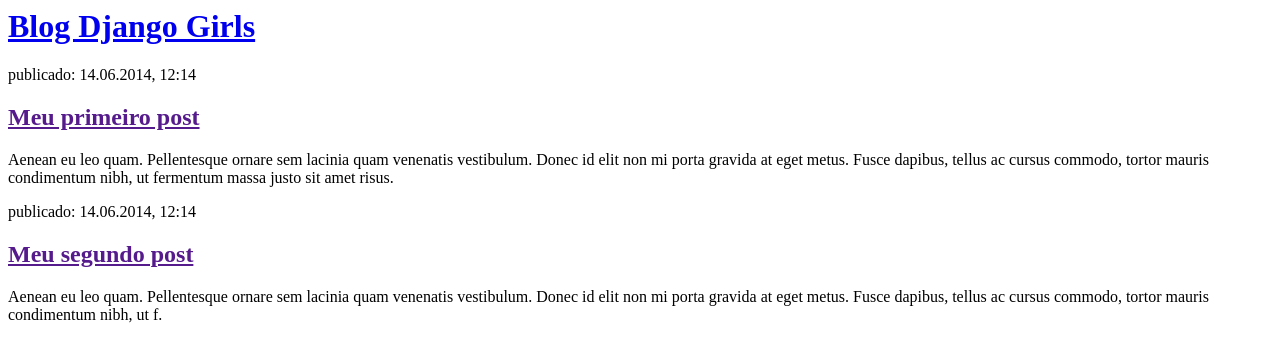
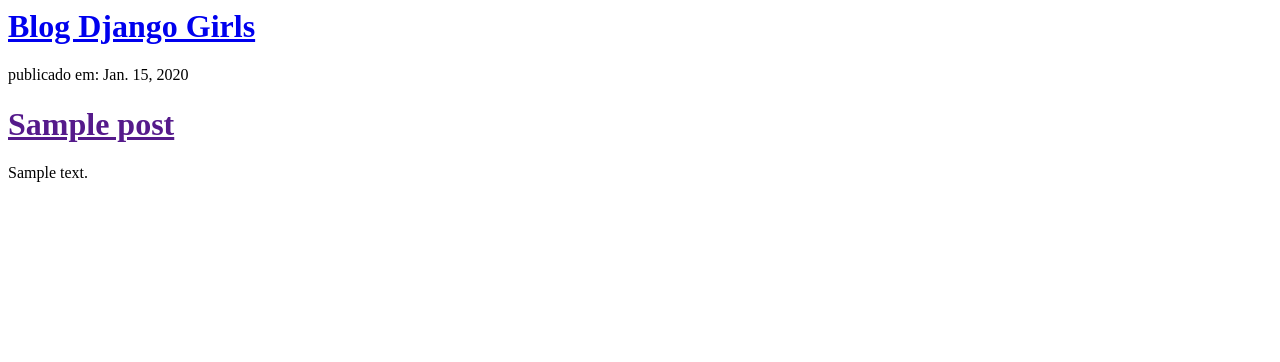
Before and after one commit to rchdlps/first-django, a Django app: template blog/templates/blog/post_list.html in a window 1280 px wide. Shown: the top 362 px of the page. Run offline with Django 3.2, Linux system fonts and the light colour scheme; the template is opened without the code that fills it: values that come from a table or form of the project are taken from there, others are empty; tables that the repository leaves empty hold one stand-in row (values such as "Sample post").

Commit message:
Add templates to display posts

```diff
--- a/blog/templates/blog/post_list.html
+++ b/blog/templates/blog/post_list.html
@@ -10,25 +10,15 @@
             <a href="/">Blog Django Girls</a>
         </h1>
     </div>
-
+    {% for post in posts %}
     <div>
-        <p>publicado: 14.06.2014, 12:14</p>
-        <h2>
-            <a href="">Meu primeiro post</a>
-        </h2>
-        <p>Aenean eu leo quam. Pellentesque ornare sem lacinia quam venenatis vestibulum. Donec id elit non mi porta gravida
-            at eget metus. Fusce dapibus, tellus ac cursus commodo, tortor mauris condimentum nibh, ut fermentum massa justo
-            sit amet risus.</p>
+        <p>publicado em: {{ post.published_date }}</p>
+        <h1>
+            <a href="">{{ post.title }}</a>
+        </h1>
+        <p>{{ post.text|linebreaksbr }}</p>
     </div>
-
-    <div>
-        <p>publicado: 14.06.2014, 12:14</p>
-        <h2>
-            <a href="">Meu segundo post</a>
-        </h2>
-        <p>Aenean eu leo quam. Pellentesque ornare sem lacinia quam venenatis vestibulum. Donec id elit non mi porta gravida
-            at eget metus. Fusce dapibus, tellus ac cursus commodo, tortor mauris condimentum nibh, ut f.</p>
-    </div>
+    {% endfor %}
 </body>
 
 </html>
--- a/blog/views.py
+++ b/blog/views.py
@@ -1,5 +1,9 @@
 from django.shortcuts import render
+from .models import Post
+from django.utils import timezone
 
 
 def post_list(request):
-    return render(request, 'blog/post_list.html', {})
+    posts = Post.objects.filter(
+        published_date__lte=timezone.now()).order_by('published_date')
+    return render(request, 'blog/post_list.html', {'posts': posts})
```
